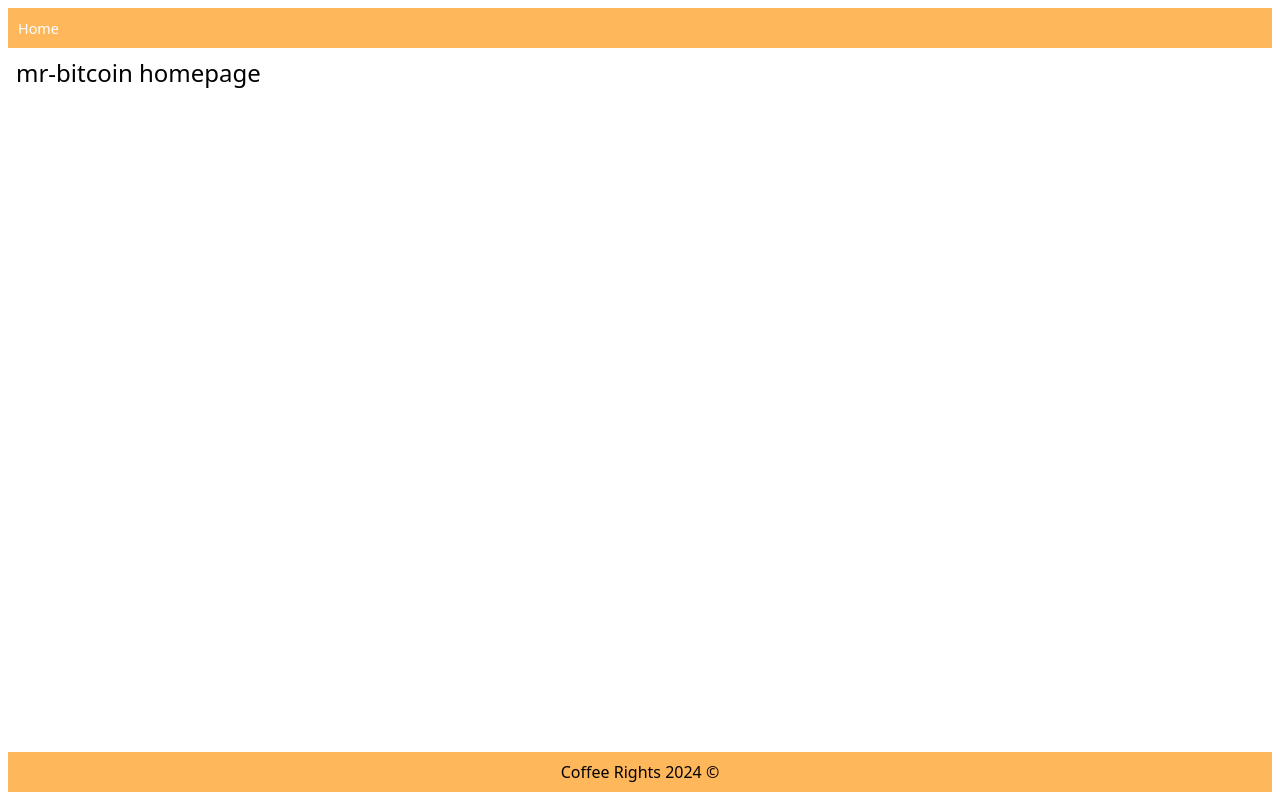
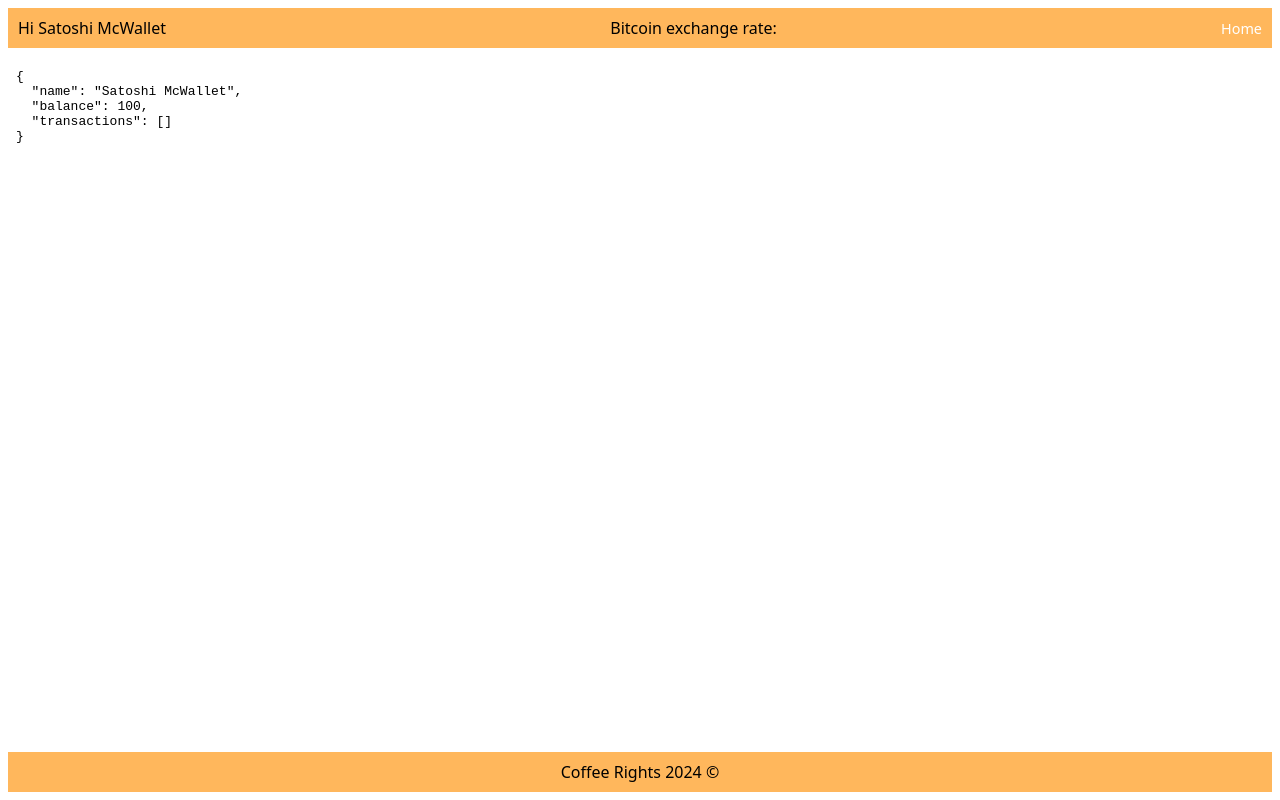
Before and after one commit to gezerlavan/mr-bitcoin-vue, a Vue app: page / in a window 1280 px wide. Built offline with nearby package versions, Linux system fonts and the light colour scheme; no server answers.

Commit message:
Update homepage and header with basic data

```diff
--- a/src/components/AppHeader.vue
+++ b/src/components/AppHeader.vue
@@ -1,5 +1,7 @@
 <template>
     <header class="app-header">
+        <p>Hi {{ loggedInUser.name }}</p>
+        <p>Bitcoin exchange rate: {{ rate }}</p>
         <nav>
             <RouterLink to="/">Home</RouterLink>
         </nav>
@@ -7,7 +9,25 @@
 </template>
 
 <script>
-export default {}
+import { bitcoinService } from '@/services/bitcoinService'
+import { userService } from '@/services/userService'
+
+export default {
+    data() {
+        return {
+            loggedInUser: userService.getUser(),
+            rate: null,
+        }
+    },
+    methods: {
+        async getBitcoinRate() {
+            this.rate = await bitcoinService.getRate()
+        },
+    },
+    created() {
+        this.getBitcoinRate()
+    },
+}
 </script>
 
 <style lang="scss">
--- a/src/services/bitcoinService.js
+++ b/src/services/bitcoinService.js
@@ -10,7 +10,7 @@ async function getRate() {
     const res = await axios.get(
         'https://blockchain.info/tobtc?currency=USD&value=1'
     )
-    console.log('res.data:', res.data)
+    return res.data
 }
 
 async function getMarketPriceHistory() {
--- a/src/services/userService.js
+++ b/src/services/userService.js
@@ -3,7 +3,7 @@ export const userService = {
 }
 
 const user = {
-    name: 'Puki Ben David',
+    name: 'Satoshi McWallet',
     balance: 100,
     transactions: [],
 }
--- a/src/views/Home.vue
+++ b/src/views/Home.vue
@@ -1,11 +1,19 @@
 <template>
     <section class="home">
-        <h1>mr-bitcoin homepage</h1>
+        <pre>{{ loggedInUser }}</pre>
     </section>
 </template>
 
 <script>
-export default {}
+import { userService } from '../services/userService'
+
+export default {
+    data() {
+        return {
+            loggedInUser: userService.getUser(),
+        }
+    },
+}
 </script>
 
 <style lang="scss"></style>
```
